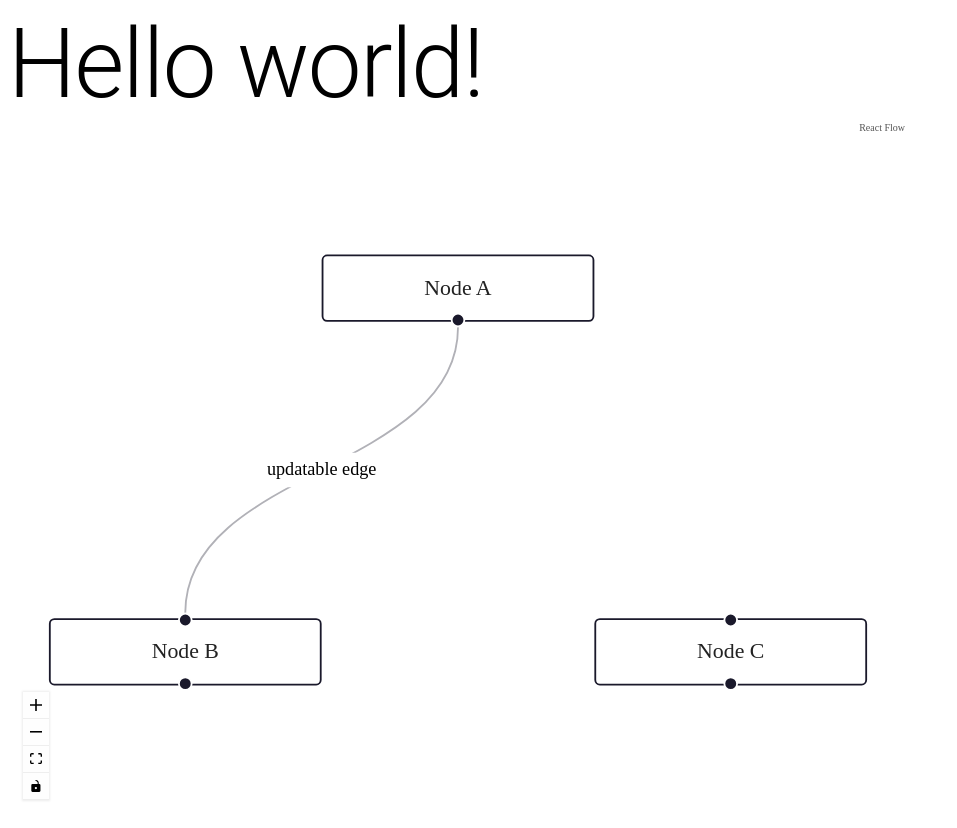
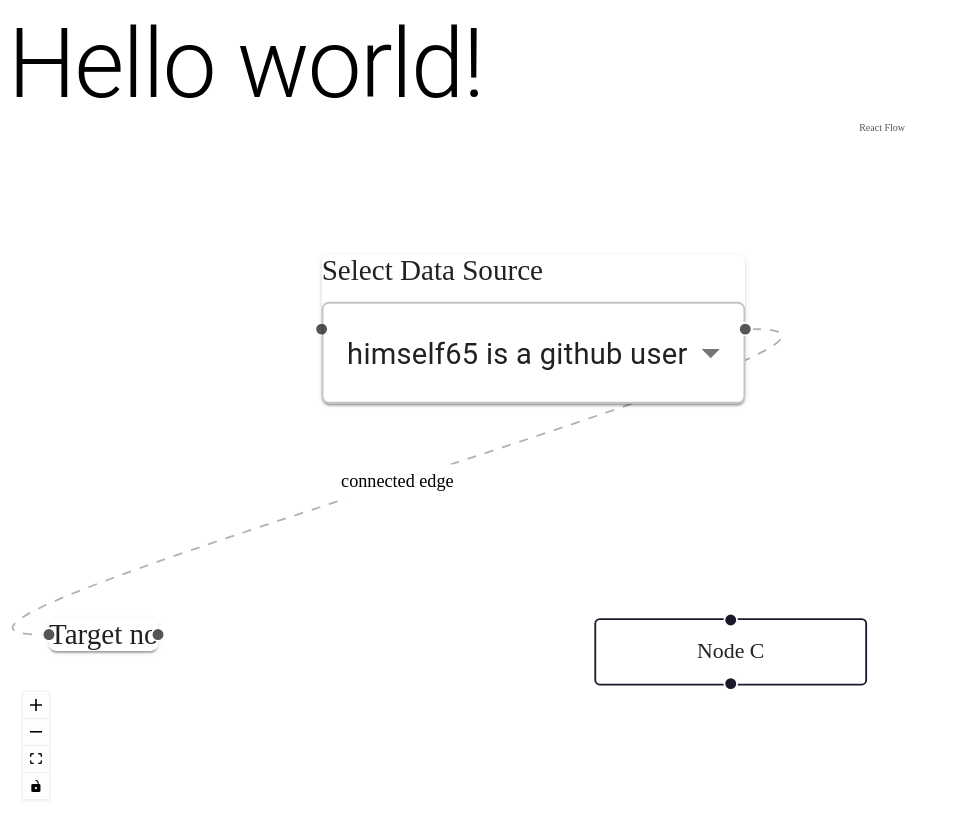
Before and after one commit to SocialNetProcessingLab/pipeline-experimental, a React (Vite) app in the folder packages/fe/: page / in a window 1280 px wide. Shown: the whole page, without its empty margins (0-957 px from the left). Built offline with nearby package versions, Linux system fonts and the light colour scheme.

Commit message:
feat: move data into edge

```diff
--- a/packages/fe/src/App.tsx
+++ b/packages/fe/src/App.tsx
@@ -3,16 +3,20 @@ import React, { useCallback } from 'react'
 import type { Connection, Edge, Node } from 'react-flow-renderer'
 import ReactFlow, { addEdge, Controls, updateEdge, useEdgesState, useNodesState } from 'react-flow-renderer'
 
+import { Source } from './components/Source'
+import { Target } from './components/Target'
+
 const initialNodes: Node[] = [
   {
     id: '1',
-    type: 'input',
-    data: { label: 'Node A' },
+    type: 'dataSource',
+    data: {},
     position: { x: 250, y: 0 }
   },
   {
     id: '2',
-    data: { label: 'Node B' },
+    data: {},
+    type: 'dataTarget',
     position: { x: 100, y: 200 }
   },
   {
@@ -27,13 +31,20 @@ const initialEdges: Edge[] = [
     id: 'e1-2',
     source: '1',
     target: '2',
-    label: 'updatable edge'
+    animated: true,
+    label: 'connected edge'
   }
 ]
+
+const nodeTypes = {
+  dataSource: Source,
+  dataTarget: Target
+}
 
 export const App: React.FC = function App () {
   const [nodes, , onNodesChange] = useNodesState(initialNodes)
   const [edges, setEdges, onEdgesChange] = useEdgesState(initialEdges)
+  console.log('edges', edges)
   // gets called after end of edge gets dragged to another source or target
   const onEdgeUpdate = useCallback(
     (oldEdge: Edge, newConnection: Connection) => setEdges((els) => updateEdge(oldEdge, newConnection, els)),
@@ -58,6 +69,7 @@ export const App: React.FC = function App () {
           snapToGrid
           onEdgeUpdate={onEdgeUpdate}
           onConnect={onConnect}
+          nodeTypes={nodeTypes}
           fitView
           attributionPosition='top-right'>
           <Controls />
--- /dev/null
+++ b/packages/fe/src/components/Source.tsx
@@ -0,0 +1,69 @@
+import { Box, MenuItem, Paper, Select, SelectChangeEvent, Stack } from '@mui/material'
+import React, { useCallback, useState } from 'react'
+import { Handle, NodeProps, Position, useReactFlow } from 'react-flow-renderer'
+
+export type Data = {
+  id: number
+  value: string
+}
+
+const data: Data[] = [
+  {
+    id: 1,
+    value: 'himself65 is a github user'
+  },
+  {
+    id: 2,
+    value: 'lidangzzz is a twitter user'
+  },
+  {
+    id: 3,
+    value: 'apple is a company'
+  }
+]
+
+export const Source: React.FC<NodeProps> = (props) => {
+  console.log('source')
+  const { setEdges } = useReactFlow()
+  const [id, setID] = useState<number>(1)
+  const handleChange = useCallback(
+    (event: SelectChangeEvent<number>) => {
+      const value = +event.target.value
+      console.log('selected value:', value)
+      setID(value)
+
+      setEdges((edges) => {
+        return edges.map((edge) => {
+          if (edge.source === props.id) {
+            return {
+              ...edge,
+              data: {
+                binding: data.find((d) => d.id === id)!
+              }
+            }
+          }
+          return edge
+        })
+      })
+    },
+    [id, props.id, setEdges]
+  )
+  return (
+    <Box component='div'>
+      <Handle type='target' position={Position.Left} />
+      <Paper component='div'>
+        <Stack spacing={1}>
+          <Box component='label'>Select Data Source</Box>
+          <Select<number> value={id} onChange={handleChange}>
+            {data.map((item) => (
+              <MenuItem value={item.id} key={item.id}>
+                {item.value}
+              </MenuItem>
+            ))}
+          </Select>
+        </Stack>
+      </Paper>
+      <Handle type='source' position={Position.Right} />
+    </Box>
+  )
+}
--- /dev/null
+++ b/packages/fe/src/components/Target.tsx
@@ -0,0 +1,18 @@
+import { Box, Paper } from '@mui/material'
+import React, { useMemo } from 'react'
+import { Handle, NodeProps, Position, useStore } from 'react-flow-renderer'
+
+export const Target: React.FC<NodeProps> = (props) => {
+  const edges = useStore((store) => store.edges)
+  const inComerEdges = useMemo(() => edges.filter((edge) => edge.target === props.id), [edges, props.id])
+  console.log('incomer', inComerEdges)
+  return (
+    <Box component='div'>
+      <Handle type='target' position={Position.Left} />
+      <Paper>
+        <Box>Target {edges[0]?.data?.binding.value ?? 'no'}</Box>
+      </Paper>
+      <Handle type='target' position={Position.Right} />
+    </Box>
+  )
+}
```
